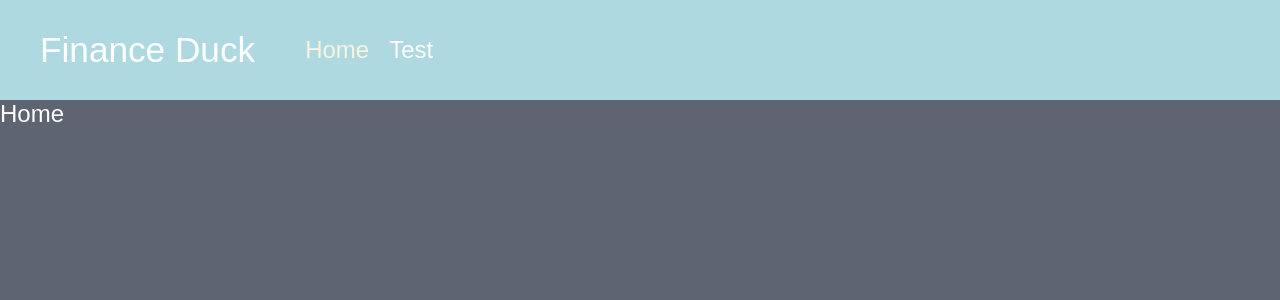
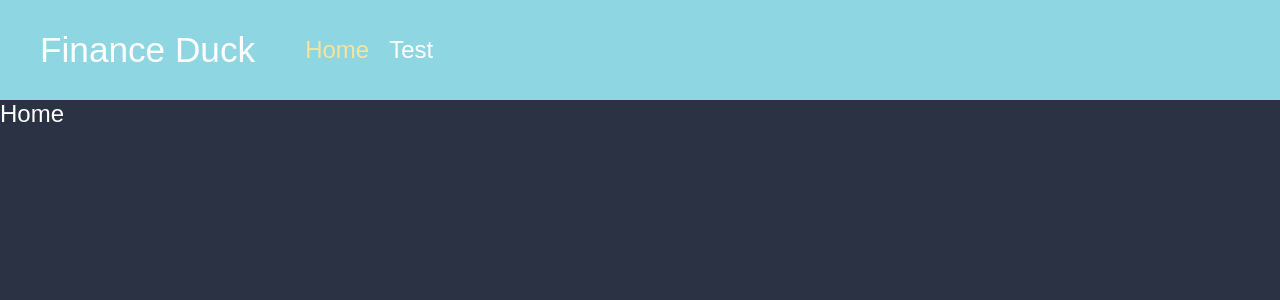
Before and after one commit to SturmEnte/finance-duck, a Vue app: page / in a window 1280 px wide. Shown: the top 300 px of the page. Built offline with nearby package versions, Linux system fonts and the light colour scheme.

Commit message:
Changed colors
The colors where to pale. I only saw it yet because my main monitor and my second monitor dont display colors the same way

```diff
--- a/src/App.vue
+++ b/src/App.vue
@@ -57,10 +57,10 @@ main {
 <!-- Global styling -->
 <style>
 :root {
-	--background-pri: #5e6472;
-	--background-sec: #aed9e0;
+	--background-pri: #2a3244;
+	--background-sec: #8ed7e2;
 	--accent-one: #b8f2e6;
-	--accent-two: #faf3dd;
+	--accent-two: #f8e39d;
 	--accent-three: #ffa69e;
 	--font-col: #fff;
 }
```
